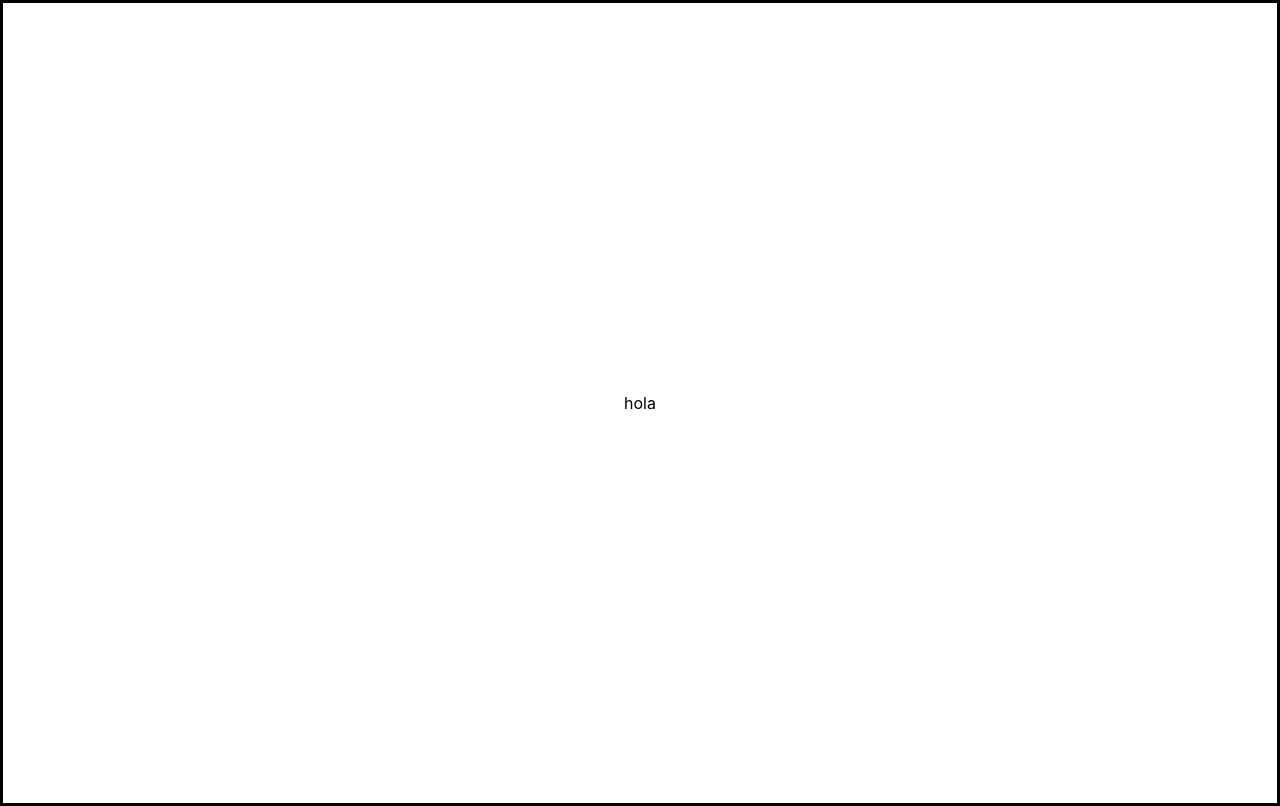
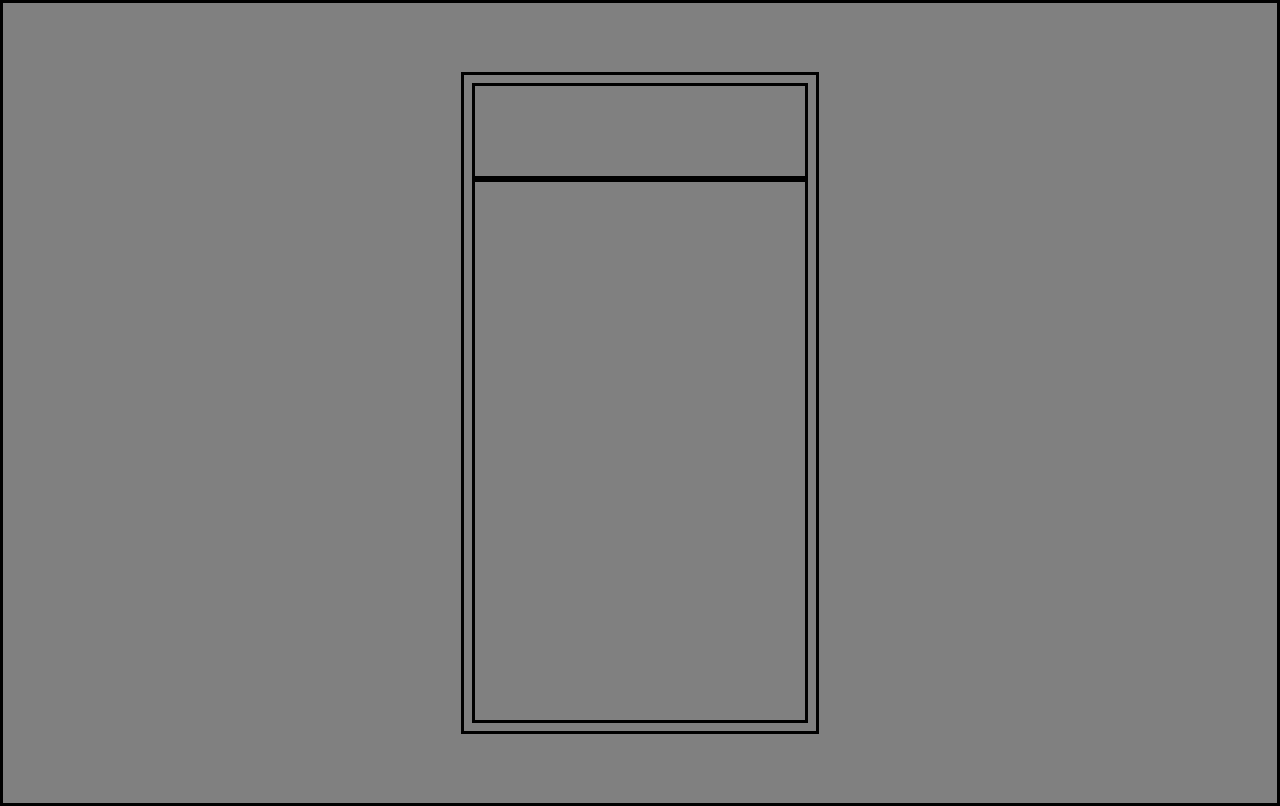
Before and after one commit to macluiggy/javascript-calculator, a React (Create React App) app: page / in a window 1280 px wide. Built offline with nearby package versions, Linux system fonts and the light colour scheme.

Commit message:
grid buttons and display

```diff
--- a/public/index.html
+++ b/public/index.html
@@ -39,5 +39,6 @@
       To begin the development, run `npm start` or `yarn start`.
       To create a production bundle, use `npm run build` or `yarn build`.
     -->
+    <script type="text/javascript" src="https://cdn.freecodecamp.org/testable-projects-fcc/v1/bundle.js"></script>
   </body>
 </html>
--- a/src/components/Main.jsx
+++ b/src/components/Main.jsx
@@ -1,8 +1,20 @@
 import React from 'react';
-import { container } from '../scss/main.module.scss'
+import {
+	container,
+	calculatorContainer,
+	display,
+	buttons,
+} from '../scss/main.module.scss'
 const Main = () =>
 			<div className={container}>
-				hola
+				<div className={calculatorContainer}>
+					<div id={display}>
+
+					</div>
+					<div className={buttons}>
+
+					</div>
+				</div>
 			</div>
 
 export default Main;
--- a/src/scss/main.module.scss
+++ b/src/scss/main.module.scss
@@ -4,4 +4,67 @@
 	display: flex;
 	justify-content: center;
 	align-items: center;
+	background-color: gray;
+	.calculatorContainer {
+		border: solid;
+		width: 21em;
+		height: 80vh;
+		display: grid;
+		grid-template-rows: 15% 85%;
+		padding: 0.5em;
+		#display {
+			border: solid;
+		}
+		.buttons {
+			border: solid;
+			#equals {
+
+			}
+			#zero {
+
+			}
+			#one {
+
+			}
+			#two {
+
+			}
+			#three {
+
+			}
+			#four {
+
+			}
+			#five {
+
+			}
+			#six {
+
+			}
+			#seven {
+
+			}
+			#eight {
+
+			}
+			#nine {
+
+			}
+			#substract {
+
+			}
+			#multiply {
+
+			}
+			#divide {
+
+			}
+			#decimal {
+
+			}
+			#clear {
+
+			}
+		}
+	}
 }
```
